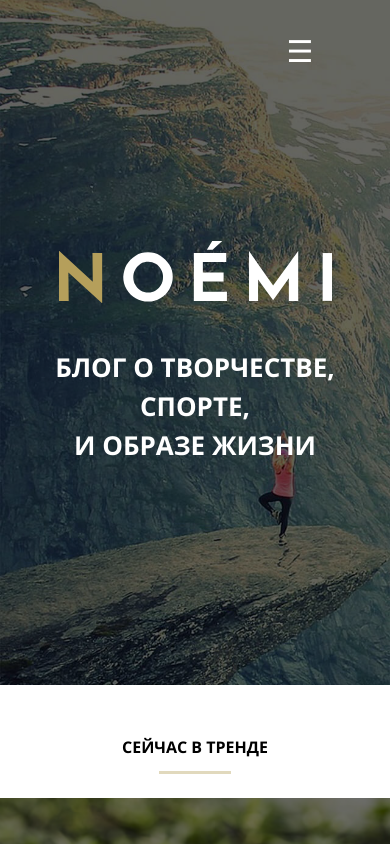
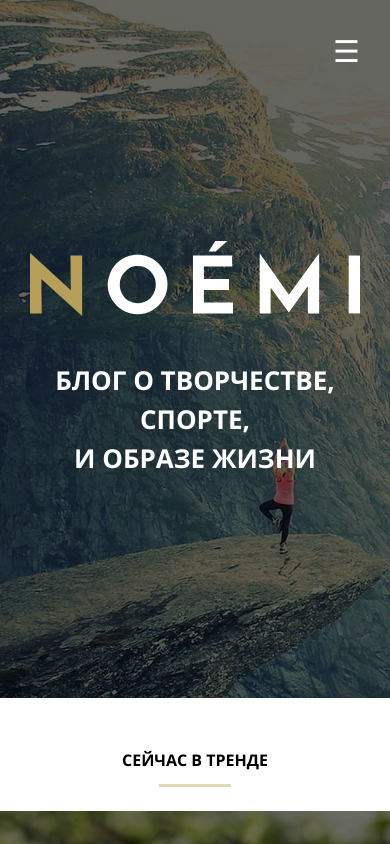
Before and after one commit to IlyaTrihkin/diplomMOBILE, a plain HTML site: page index.html in a window 390 px wide. Shown: the top 844 px of the page. Drawn offline with Linux system fonts and the light colour scheme; files whose address does not match are found by name.

Commit message:
Add files via upload

```diff
--- a/css/style.css
+++ b/css/style.css
@@ -688,6 +688,7 @@ main {
   display: flex;
   justify-content: flex-end;
   flex-wrap: wrap;
+  overflow-y: scroll;
 }
 
 .popup__close {
@@ -897,7 +898,7 @@ main {
   }
 
   main {
-    width: calc(100% - 330px);
+    width: calc(100% - 300px);
   }
 
   .page__aside {
@@ -1025,13 +1026,11 @@ main {
 
   .headder__top {
     width: 100%;
-    justify-content: center;
-    align-items: center;
+    justify-content: flex-end;
   }
 
   .header__nav {
     order: 1;
-    align-self: flex-end;
   }
 
   .nav__item {
@@ -1045,12 +1044,14 @@ main {
     font-style: normal;
     color: #fff;
 
-    margin-bottom: 170px;
+
   }
 
   .header__logo {
     width: 70vw;
     order: 2;
+    margin-top: 170px;
+    flex-grow: 1;
   }
 
   .header__intro {
@@ -1169,6 +1170,7 @@ main {
   }
   .popup__page {
     width: 300px;
+    height: 80vh;
   }
 
   .title__popup {
```
